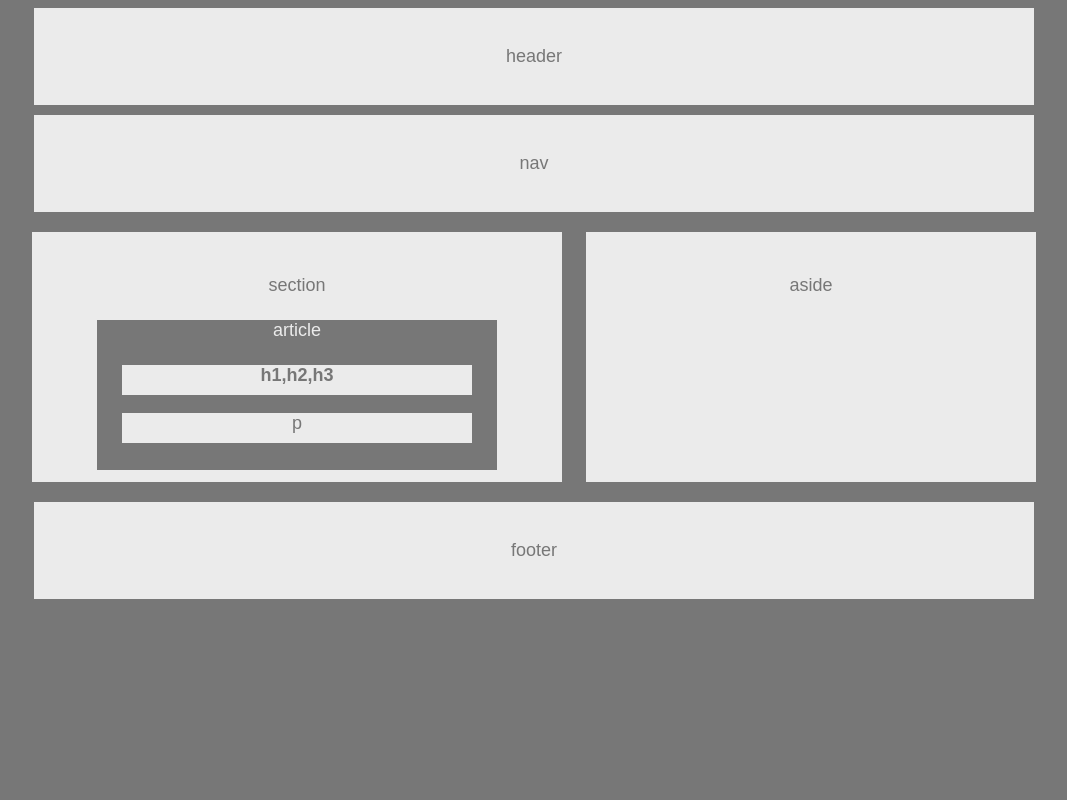
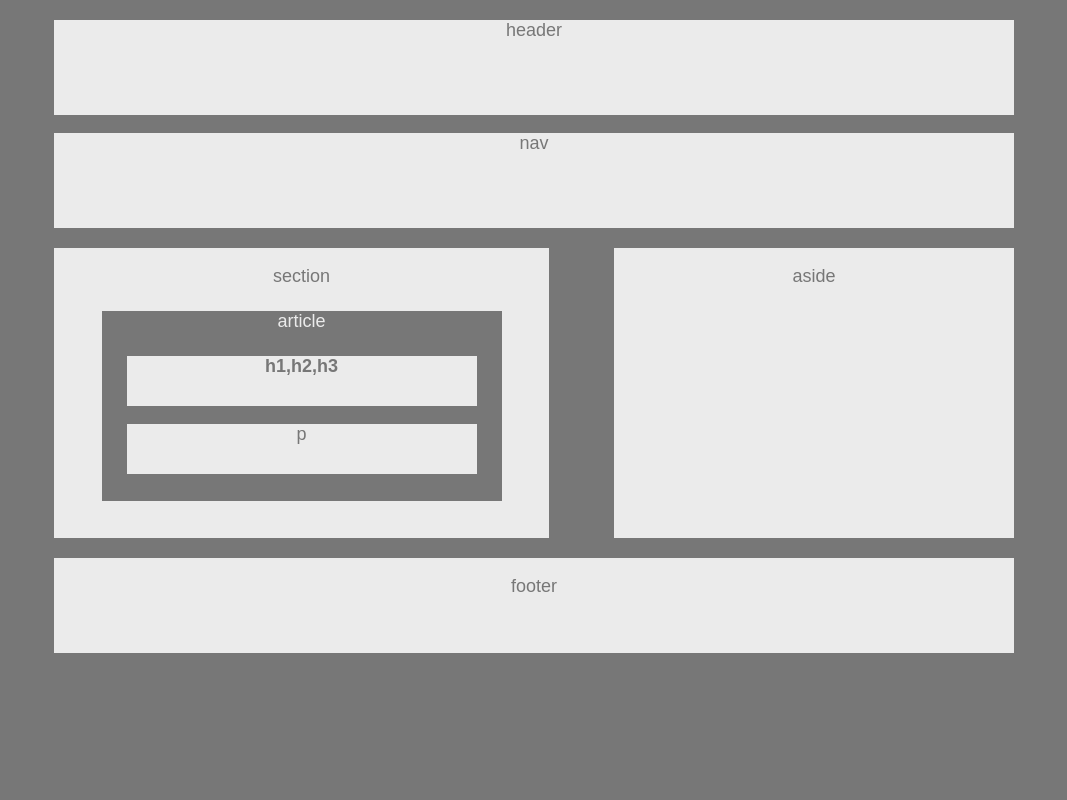
Before and after one commit to jbradshaw4/HW-Wireframe, a PHP site: page / in a window 1280 px wide. Shown: the whole page, without its empty margins (106-1173 px from the left). Run offline with PHP 8.4, Linux system fonts and the light colour scheme.

Commit message:
finished Homework

```diff
--- a/index.html
+++ b/index.html
@@ -4,8 +4,10 @@
 	<title>HW Wireframe</title>
 	<link href="style.css" type="text/css" rel="stylesheet">
 </head>
-<!--I wanted to create at <div> to wrap header and nav but it wasn't working so I separated them in css-->
+
 <body>
+<div class="container">
+
 	<div class="header">
 		<header>
 			<p>header</p>
@@ -18,20 +20,19 @@
 		</nav>
 	</div>
 
-<!--the article box is wrapped inside the section box- along with the h1,h2,h3 and p boxes-->
 	<div class="section">
 		<section>
 			<p>section</p>
+
 		<div class="article">
 			<article>
-
 			<h4>article</h4>
-
 			</article>
 
 		<div class="headings">
 			<h3>h1,h2,h3</h3>
 		</div>
+
 		<div class="p">
 			<p>p</p>
 			</div>
@@ -46,20 +47,18 @@
 		</aside>
 	</div>
 
+	<div class="clearfix"></div>
+
+
 	<div class="footer">
 		<footer>
 			<p>footer</p>
 		</footer>
+
 	</div>
-
+</div>
 
 
 </body>
 
-
-
-
-
-
-
 </html>
--- a/style.css
+++ b/style.css
@@ -1,20 +1,30 @@
 
 body {
 	background-color: #777;
+	width: 100%;
+	margin: auto;
+}
+.container {
+	width: 960px;
+	margin:0 auto;
 }
 
 .header {
+		  text-align: center;
  		  background-color:#ebebeb;
  		  width:960px;
- 		  margin: auto;
- 		  padding: 20px;
+ 		  height: 95px;
+ 		  margin: 0 auto;
+ 		  margin-top: 20px;
+
 }
 
 .nav {
+		  text-align: center;
  		  background-color:#ebebeb;
  		  width:960px;
- 		  margin: auto;
- 		  padding: 20px;
+ 		  height: 95px;
+ 		  margin: 0 auto;
  		  margin-top: 10px;
 
  }
@@ -25,20 +35,25 @@ body {
 		font-size: 18px;
 		font-family: Arial;
 }
+
 .section {
-	display: inline-block;
+	float: left;
 	background-color: #ebebeb;
-	width: 480px;
-	margin-left: 130px;
+	width: 495px;
+	height: 290px;
 	margin-top: 20px;
-	height: 200px;
-	padding:25px;
+
+}
+
+.clearfix {
+	clear: both;
 }
 .article {
+
 	background-color: #777;
 	width: 400px;
 	margin: auto;
-	height: 150px
+	height: 190px
 }
 h4 {
 	color:#ebebeb;
@@ -57,30 +72,31 @@ h3 {
 .headings {
 	background-color: #ebebeb;
 	width: 350px;
-	height:30px;
+	height:50px;
 	margin: auto;
 }
 .p {
 	background-color: #ebebeb;
 	width: 350px;
-	height: 30px;
+	height: 50px;
 	margin: auto;
 }
 
 .aside {
 	float: right;
+	margin-top: 20px;
+	width: 400px;
+	height: 290px;
 	background-color: #ebebeb;
-	width: 400px;
-	margin-top: 20px;
-	height: 200px;
-	padding: 25px;
-	margin-right: 130px;
+
 	}
 
 .footer {
 	background-color:#ebebeb;
  	width:960px;
+ 	height: 95px;
  	margin: auto;
- 		  padding: 20px;
  	margin-top: 20px;
+ 	margin-bottom: 100px;
+ 	overflow: auto;
 }
```
Lines whose indentation alone changed are shown as unchanged.
